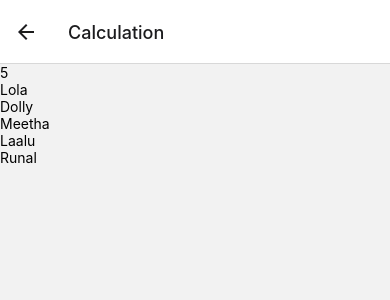
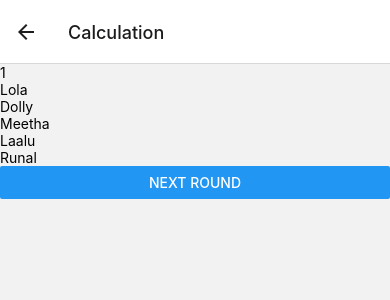
Before and after one commit to arjitjian09/CallBreak-Leaderboard, a React Native app in the folder golacounter/: screen / in a window 390 px wide. Both pictures are taken after a click on the button "START". Shown: the top 300 px of the page. Built offline with nearby package versions, Linux system fonts and the light colour scheme.

Commit message:
round details added with result screen

```diff
--- a/golacounter/App.js
+++ b/golacounter/App.js
@@ -20,6 +20,7 @@ const App = () => {
           options={{ title: 'Welcome' }}
         />
         <Stack.Screen name="Calculation" component={CalculationScreen} />
+        <Stack.Screen name="Result" component={ResultScreen} />
       </Stack.Navigator>
     </NavigationContainer>
   );
@@ -78,16 +79,51 @@ const HomeScreen = ({ navigation }) => {
     </View>
   );
 };
+
+
 const CalculationScreen = ({ navigation, route }) => {
   return (
   <View>
-  <Text>{route.params.rounds}</Text>
+  <Text>{route.params.currentround}</Text>
   {route.params.players.map((prop, key) => {
          return (
            <Text  key={key}>{prop['name']}</Text>
+
          );
       })}
 
+  { route.params.currentround === route.params.rounds
+  ?
+  <Button
+      title="Result"
+      onPress={() =>
+        navigation.navigate('Result', { players: [{name:'Lola',score:0},{name:'Dolly',score:0},{name:'Meetha',score:0},{name:'Laalu',score:0},
+        {name:'Runal',score:0},], currentround :route.params.currentround ,rounds:5,noOfPlayers:5 })
+      }
+
+    />
+  :
+  <Button
+      title="Next Round"
+      onPress={() =>
+        navigation.navigate('Calculation', { players: [{name:'Lola',score:0},{name:'Dolly',score:0},{name:'Meetha',score:0},{name:'Laalu',score:0},
+        {name:'Runal',score:0},], currentround : route.params.currentround+1,rounds:5,noOfPlayers:5 })
+      }
+
+    />}
+  </View>
+  );
+};
+
+const ResultScreen = ({ navigation, route }) => {
+  return (
+  <View>
+  <Text>Result</Text>
+  {route.params.players.map((prop, key) => {
+         return (
+           <Text  key={key}>{prop['name']} {prop['score']}</Text>
+         );
+      })}
 
   </View>
   );
```
